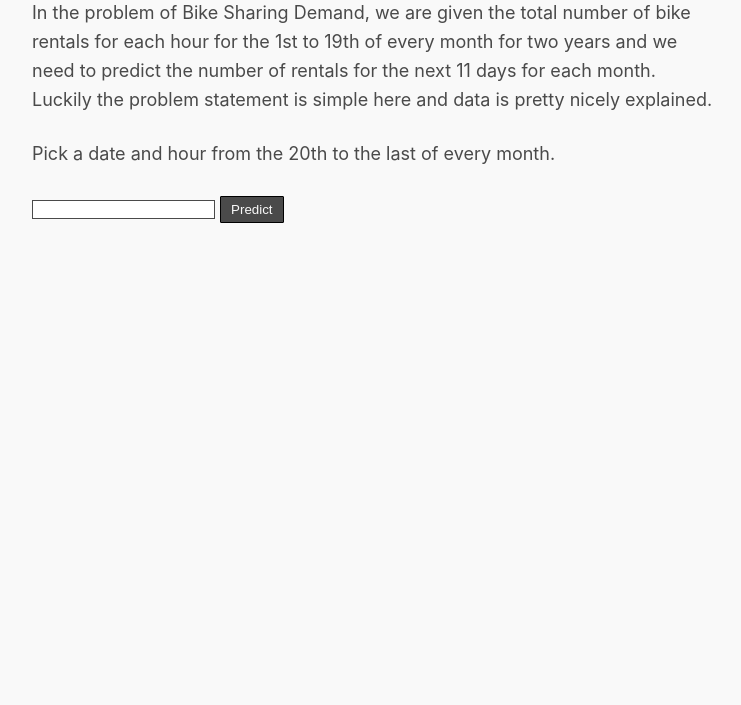
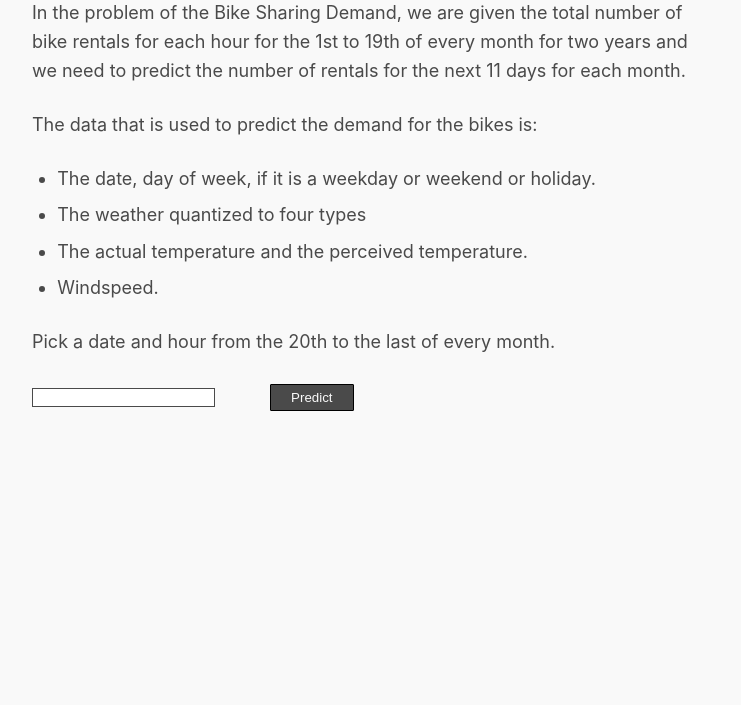
Before and after one commit to pellehardstedt/www_pellehardstedt, a website: page public/index.html in a window 1280 px wide. Shown: the part 95-800 px from the top of the page, without its empty margins (266-1007 px from the left). Drawn offline with nearby package versions, Linux system fonts and the light colour scheme.

Commit message:
frontend stuff

```diff
--- a/public/index.html
+++ b/public/index.html
@@ -9,15 +9,21 @@
 </head>
 
 <body>
-    <h3>Pelle Härdstedt</h3>
-    <p>In the problem of Bike Sharing Demand, we are given the total number of bike rentals for each hour for the 1st to 19th of every month for two years and we need to predict the number of rentals for the next 11 days for each month.
-        Luckily the problem statement is simple here and data is pretty nicely explained.
+    <h3>Bike Sharing Demand</h3>
+    <p>In the problem of the Bike Sharing Demand, we are given the total number of bike rentals for each hour for the 1st to 19th of every month for two years and we need to predict the number of rentals for the next 11 days for each month.
     </p>
+    <p>The data that is used to predict the demand for the bikes is:</p>
+    <ul>
+        <li>The date, day of week, if it is a weekday or weekend or holiday.</li>
+        <li>The weather quantized to four types</li>
+        <li>The actual temperature and the perceived temperature.</li>
+        <li>Windspeed.</li>
+    </ul>
 
     <p>Pick a date and hour from the 20th to the last of every month.</p>
     <div class="dateAndButton">
         <input type="text" id="dateInput"/>
-        <button onclick="btnPredict()">Predict</button>
+        <button id="predBut" onclick="btnPredict()">Predict</button>
     </div>
     <p id="result"></p>
     <script src="https://ajax.googleapis.com/ajax/libs/jquery/3.5.1/jquery.min.js"></script>
--- a/public/index.js
+++ b/public/index.js
@@ -1,3 +1,21 @@
+function btnPredict() {
+    let dateObj = $('#dateInput').datetimepicker('getValue')
+    date = dateObj.toLocaleString();
+    $.post('/bike_predict', {data: date}, function(json){
+        $('#result').empty()
+        if(json.body == "Data for selected date and hour is unavaliable. Please select a diffrent date or hour."){
+            $('#result').append(
+                '<p> ' + json.body + ' </p>'
+            );
+        } else {
+            $('#result').append(
+                '<p>The predicted demand for bikes on ' + dateObj.toLocaleString('en-GB', {hour: "2-digit", minute: "2-digit", weekday: 'long', year: 'numeric', month: 'long', day: 'numeric'}) + ' is: '+ json.body.substring(1,5) + '</p>'
+            );
+        }
+        //$('#dateInput').datetimepicker('reset');
+    }, 'json');
+}
+
 $(function(){
     $('#dateInput').datetimepicker({
         ownerDocument: document,
@@ -25,7 +43,7 @@ $(function(){
         weeks: false,
 
         defaultTime: '12:00', // use formatTime format (ex. '10:00' for formatTime: 'H:i')
-        defaultDate: '2011/01/01', // use formatDate format (ex new Date() or '1986/12/08' or '-1970/01/05' or '-1970/01/05')
+        defaultDate: '2011/01/20', // use formatDate format (ex new Date() or '1986/12/08' or '-1970/01/05' or '-1970/01/05')
 
         minDate: '2011/01/01',
         maxDate: '2012-12-31',
@@ -85,7 +103,35 @@ $(function(){
         weekends: [],
         highlightedDates: [],
         highlightedPeriods: [],
-        allowDates : ['2011/01/01', '2011/01/20', '2011/01/21','2011/01/22','2011/01/23','2011/01/24','2011/01/25','2011/01/26','2011/01/27','2011/01/28','2011/01/29','2011/01/30'],
+        allowDates : ['2011/01/20', '2011/01/21','2011/01/22','2011/01/23','2011/01/24','2011/01/25','2011/01/26','2011/01/27','2011/01/28','2011/01/29','2011/01/30', '2011/02/31',
+        '2011/02/20', '2011/02/21','2011/02/22','2011/02/23','2011/02/24','2011/02/25','2011/02/26','2011/02/27','2011/02/28','2011/02/29','2011/02/30', '2011/02/31',
+        '2011/03/20', '2011/03/21','2011/03/22','2011/03/23','2011/03/24','2011/03/25','2011/03/26','2011/03/27','2011/03/28','2011/03/29','2011/03/30', '2011/02/31',
+        '2011/04/20', '2011/04/21','2011/04/22','2011/04/23','2011/04/24','2011/04/25','2011/04/26','2011/04/27','2011/04/28','2011/04/29','2011/04/30', '2011/02/31',
+        '2011/05/20', '2011/05/21','2011/05/22','2011/05/23','2011/05/24','2011/05/25','2011/05/26','2011/05/27','2011/05/28','2011/05/29','2011/05/30', '2011/02/31',
+        '2011/06/20', '2011/06/21','2011/06/22','2011/06/23','2011/06/24','2011/06/25','2011/06/26','2011/06/27','2011/06/28','2011/06/29','2011/06/30', '2011/02/31',
+        '2011/07/20', '2011/07/21','2011/07/22','2011/07/23','2011/07/24','2011/07/25','2011/07/26','2011/07/27','2011/07/28','2011/07/29','2011/07/30', '2011/07/31',
+        '2011/08/20', '2011/08/21','2011/08/22','2011/08/23','2011/08/24','2011/08/25','2011/08/26','2011/08/27','2011/08/28','2011/08/29','2011/08/30', '2011/08/31',
+        '2011/09/20', '2011/09/21','2011/09/22','2011/09/23','2011/09/24','2011/09/25','2011/09/26','2011/09/27','2011/09/28','2011/09/29','2011/09/30', '2011/09/31',
+        '2011/10/20', '2011/10/21','2011/10/22','2011/10/23','2011/10/24','2011/10/25','2011/10/26','2011/10/27','2011/10/28','2011/10/29','2011/10/30', '2011/10/31',
+        '2011/11/20', '2011/11/21','2011/11/22','2011/11/23','2011/11/24','2011/11/25','2011/11/26','2011/11/27','2011/11/28','2011/11/29','2011/11/30', '2011/12/31',
+        '2011/12/20', '2011/12/21','2011/12/22','2011/12/23','2011/12/24','2011/12/25','2011/12/26','2011/12/27','2011/12/28','2011/12/29','2011/12/30', '2011/12/31',
+        '2012/01/20', '2012/01/21','2012/01/22','2012/01/23','2012/01/24','2012/01/25','2012/01/26','2012/01/27','2012/01/28','2012/01/29','2012/01/30', '2012/01/31',
+        '2011/02/20', '2011/02/21','2011/02/22','2011/02/23','2011/02/24','2011/02/25','2011/02/26','2011/02/27','2011/02/28','2011/02/29','2011/02/30', '2011/02/31',
+        '2012/03/20', '2012/03/21','2012/03/22','2012/03/23','2012/03/24','2012/03/25','2012/03/26','2012/03/27','2012/03/28','2012/03/29','2012/03/30', '2012/03/31',
+        '2012/04/20', '2012/04/21','2012/04/22','2012/04/23','2012/04/24','2012/04/25','2012/04/26','2012/04/27','2012/04/28','2012/04/29','2012/04/30', '2012/04/31',
+        '2012/05/20', '2012/05/21','2012/05/22','2012/05/23','2012/05/24','2012/05/25','2012/05/26','2012/05/27','2012/05/28','2012/05/29','2012/05/30', '2012/05/31',
+        '2012/06/20', '2012/06/21','2012/06/22','2012/06/23','2012/06/24','2012/06/25','2012/06/26','2012/06/27','2012/06/28','2012/06/29','2012/06/30', '2012/06/31',
+        '2012/07/20', '2012/07/21','2012/07/22','2012/07/23','2012/07/24','2012/07/25','2012/07/26','2012/07/27','2012/07/28','2012/07/29','2012/07/30', '2012/07/31',
+        '2012/08/20', '2012/08/21','2012/08/22','2012/08/23','2012/08/24','2012/08/25','2012/08/26','2012/08/27','2012/08/28','2012/08/29','2012/08/30', '2012/08/31',
+        '2012/09/20', '2012/09/21','2012/09/22','2012/09/23','2012/09/24','2012/09/25','2012/09/26','2012/09/27','2012/09/28','2012/09/29','2012/09/30', '2012/09/31',
+        '2012/10/20', '2012/10/21','2012/10/22','2012/10/23','2012/10/24','2012/10/25','2012/10/26','2012/10/27','2012/10/28','2012/10/29','2012/10/30', '2012/10/31',
+        '2012/11/20', '2012/11/21','2012/12/22','2012/11/23','2012/11/24','2012/11/25','2012/11/26','2012/11/27','2012/11/28','2012/11/29','2012/11/30', '2012/11/31',
+        '2012/12/20', '2012/12/21','2012/12/22','2012/12/23','2012/12/24','2012/12/25','2012/12/26','2012/12/27','2012/12/28','2012/12/29','2012/12/30', '2012/12/31',
+
+
+
+
+            ],
         allowDateRe : null,
         disabledDates : [],
         disabledWeekDays: [],
@@ -96,21 +142,3 @@ $(function(){
         showApplyButton: false
         });
 });
-
-function btnPredict() {
-    let dateObj = $('#dateInput').datetimepicker('getValue')
-    date = dateObj.toLocaleString();
-    $.post('/bike_predict', {data: date}, function(json){
-        $('#result').empty()
-        if(json.body == "Data for selected date and hour is unavaliable. Please select a diffrent date or hour."){
-            $('#result').append(
-                '<p> ' + json.body + ' </p>'
-            );
-        } else {
-            $('#result').append(
-                '<p>The predicted demand for bikes on ' + dateObj.toLocaleString('en-GB', {hour: "2-digit", minute: "2-digit", weekday: 'long', year: 'numeric', month: 'long', day: 'numeric'}) + ' is: '+ json.body.substring(1,5) + '</p>'
-            );
-        }
-        //$('#dateInput').datetimepicker('reset');
-    }, 'json');
-}
--- a/public/styles.css
+++ b/public/styles.css
@@ -13,6 +13,12 @@ html {
 
   .dateAndButton{
     margin-bottom: 25px;
+  }
+
+  #predBut{
+    margin-left: 50px;
+    padding-left: 20px;
+    padding-right: 20px;
   }
 
   @media (max-width: 684px) {
@@ -55,7 +61,9 @@ html {
 
   a {
     text-decoration: none;
-    color: #1d7484; }
+    color: #1d7484;
+  }
+
     a:hover {
       color: #982c61;
       border-bottom: 2px solid #4a4a4a; }
```
